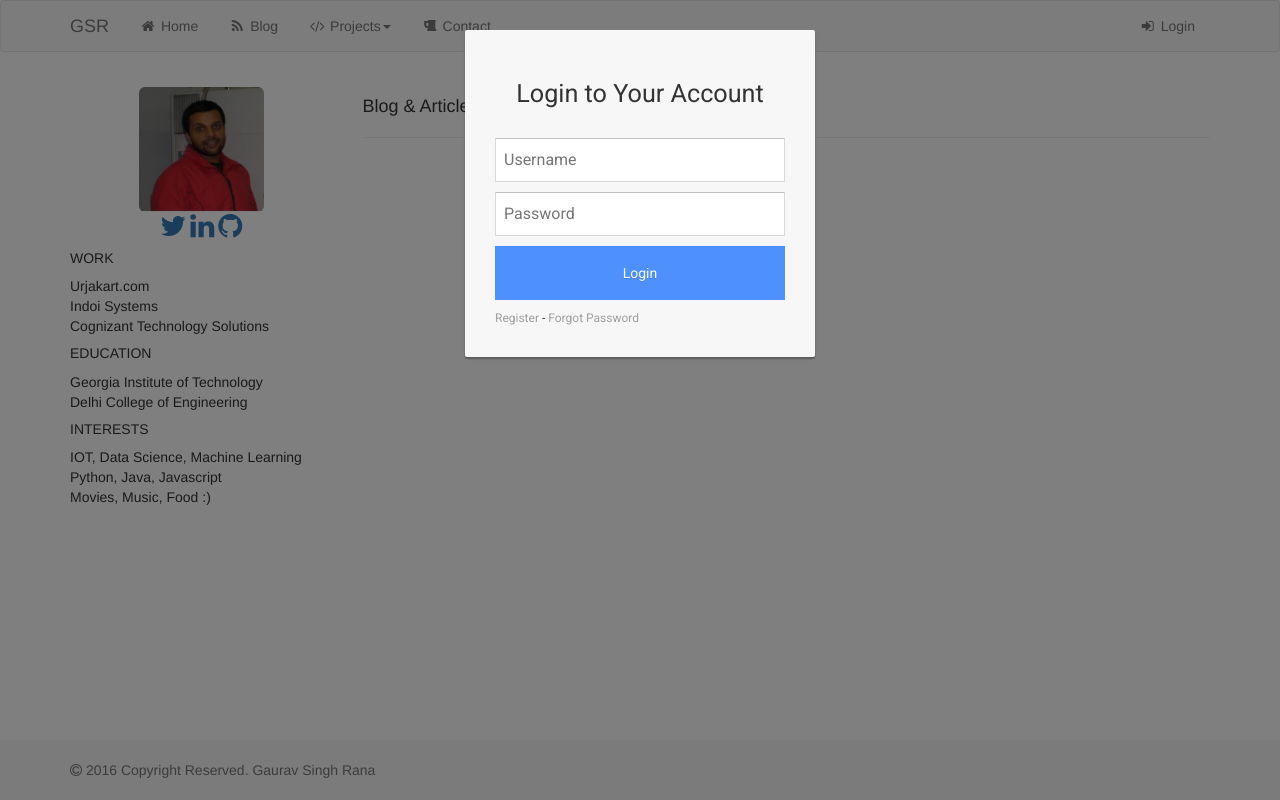
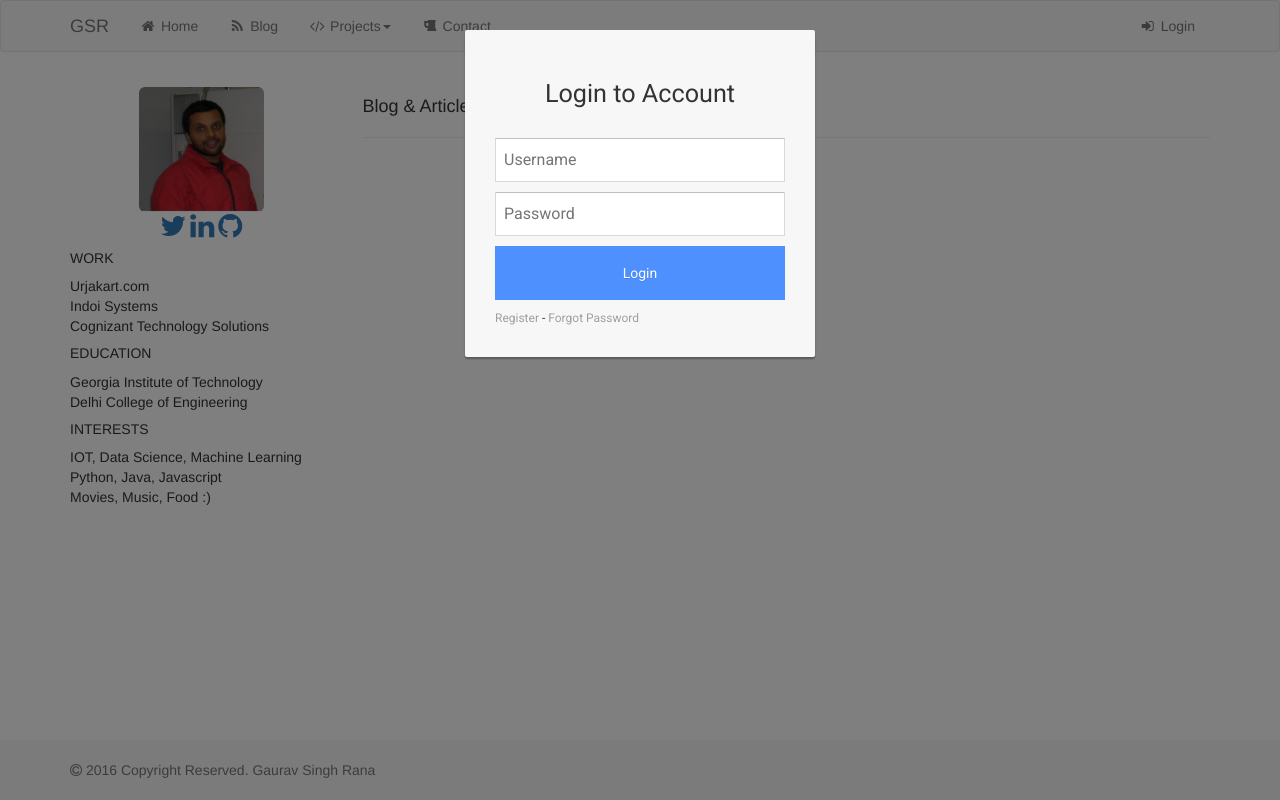
Before and after one commit to rana2884/mysite, a Django app: page /blog/ in a window 1280 px wide, after a click on "Login". Run offline with Django 3.2, Linux system fonts and the light colour scheme; data that the repository does not hold is empty; some libraries are stand-ins or nearby versions.

Commit message:
login improvement

```diff
--- a/templates/base.html
+++ b/templates/base.html
@@ -61,7 +61,7 @@
             <div class="modal fade" id="login-modal" tabindex="-1" role="dialog" aria-labelledby="myModalLabel" aria-hidden="true" style="display: none;">
     	    <div class="modal-dialog">
 				<div class="loginmodal-container">
-					<h1>Login to Your Account</h1><br>
+					<h1>Login to Account</h1><br>
 				  <form id="login_form" method="post" enctype="multipart/form-data" action="">
                       {% csrf_token %}
                       <input type="text" name="username" placeholder="Username">
```
